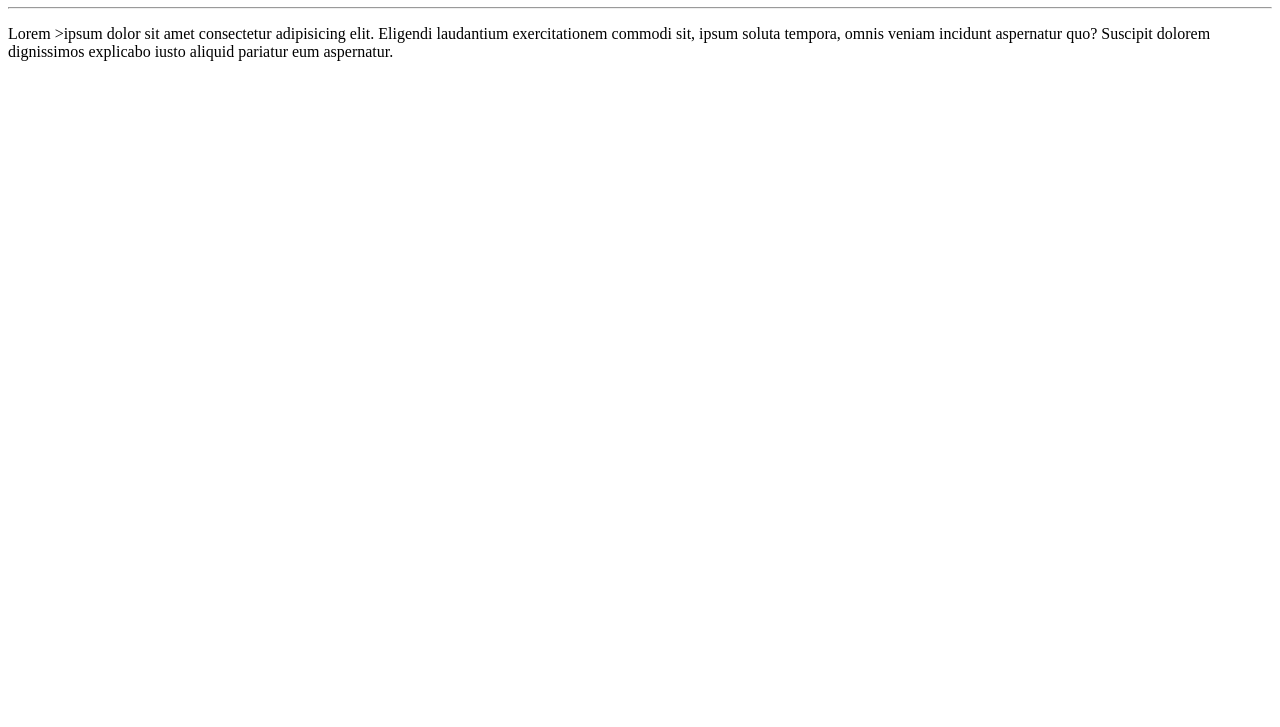
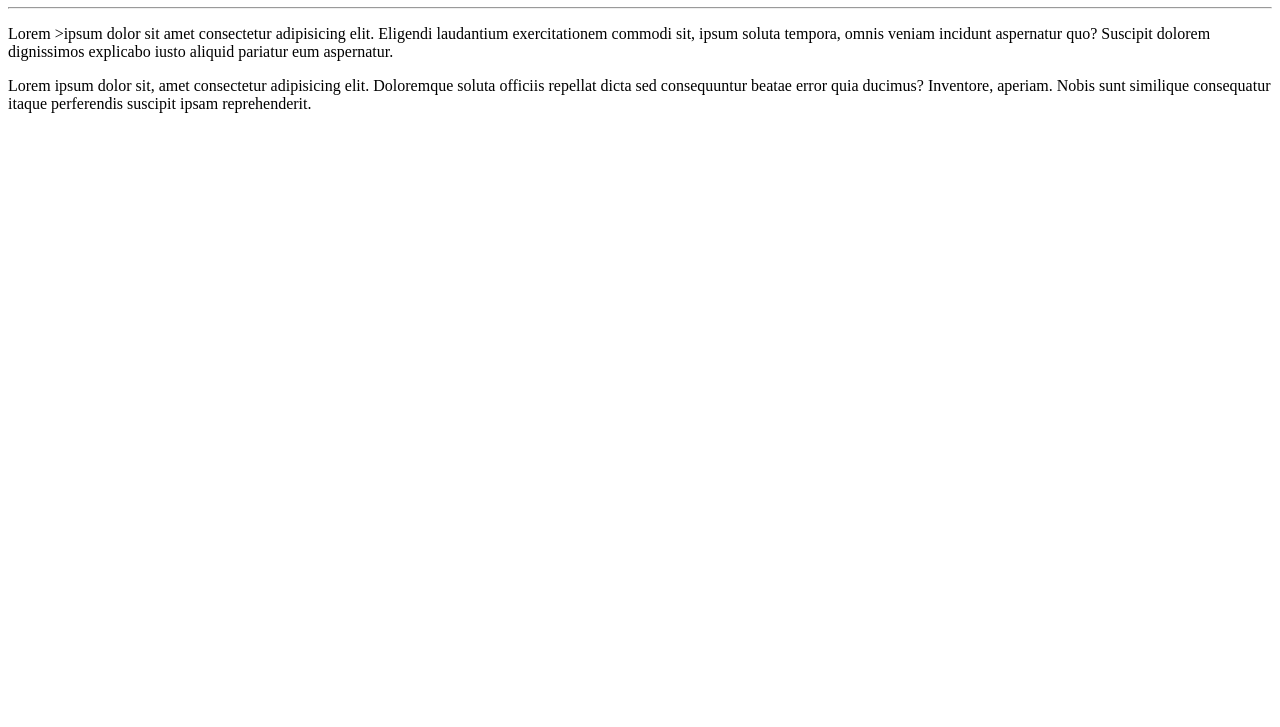
Before and after one commit to MaryPimenta22/Ola-Mundo, a plain HTML site: page site-exemplo/index.html in a window 1280 px wide. Shown: the part 73-800 px from the top of the page. Drawn offline with Linux system fonts and the light colour scheme.

Commit message:
Adicionei um parágrafo

```diff
--- a/site-exemplo/index.html
+++ b/site-exemplo/index.html
@@ -9,5 +9,6 @@
     <h1> Olá, Mundo!</h1>
     <hr>
     <p> Lorem >ipsum dolor sit amet consectetur adipisicing elit. Eligendi laudantium exercitationem commodi sit, ipsum soluta tempora, omnis veniam incidunt aspernatur quo? Suscipit dolorem dignissimos explicabo iusto aliquid pariatur eum aspernatur.</p>
+    <p>Lorem ipsum dolor sit, amet consectetur adipisicing elit. Doloremque soluta officiis repellat dicta sed consequuntur beatae error quia ducimus? Inventore, aperiam. Nobis sunt similique consequatur itaque perferendis suscipit ipsam reprehenderit.</p>
 </body>
 </html>
```
